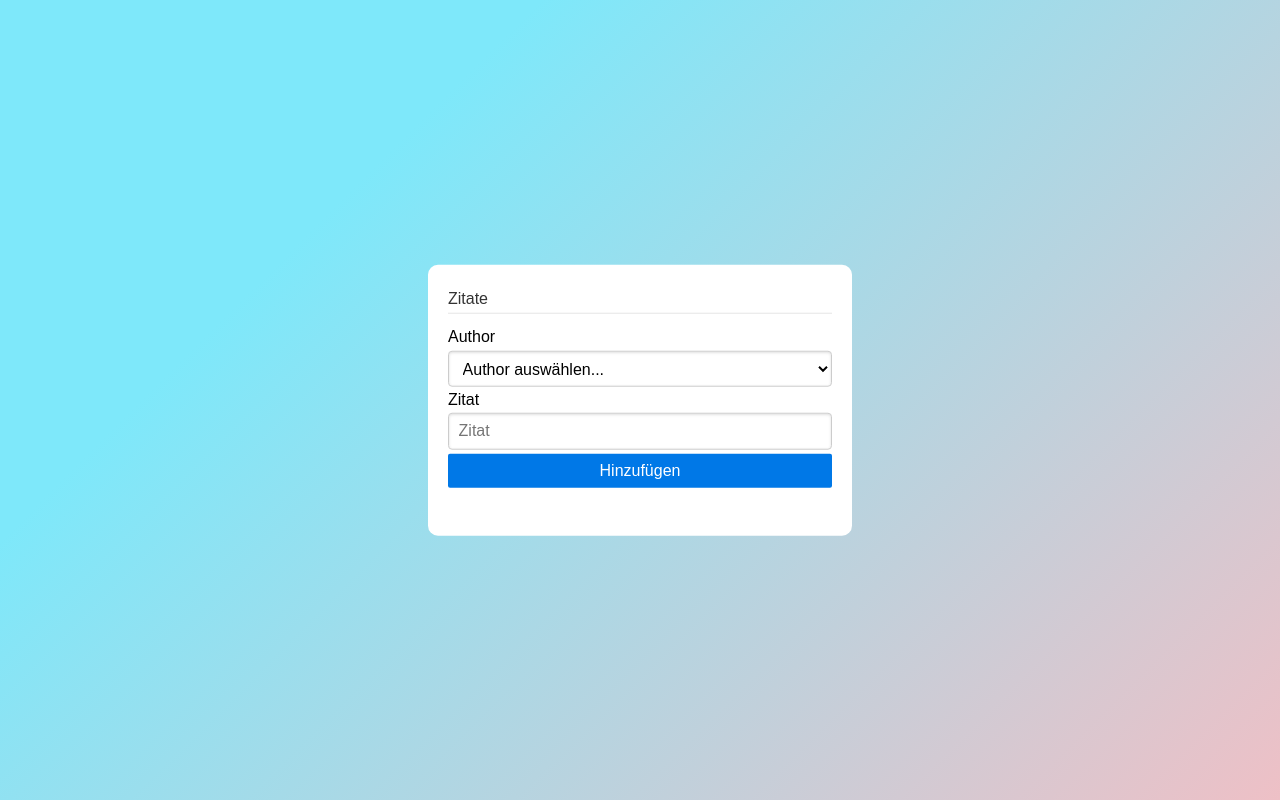
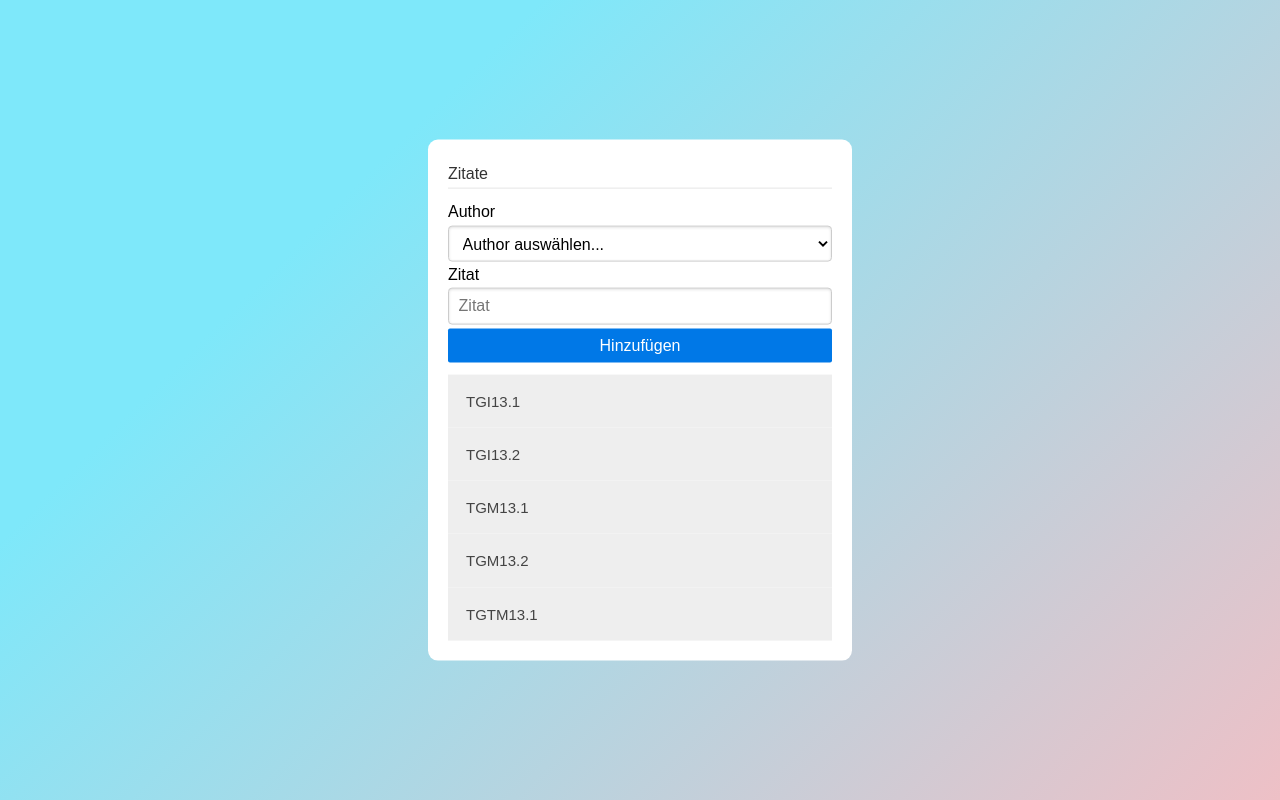
Before and after one commit to melvars/abitur2021, a website: page quotes/public/index.html in a window 1280 px wide. Drawn offline with nearby package versions, Linux system fonts and the light colour scheme; no server answers.

Commit message:
Added oisjgoiesjgoseijgf

```diff
--- a/quotes/index.js
+++ b/quotes/index.js
@@ -22,7 +22,7 @@ app.post("/api/add", checkUser, async (req, res) => {
 
 app.get("/api/list", checkUser, async (req, res) => {
     const quotes = await db.query(
-        "SELECT quotes.id, name, middlename, surname, quote FROM quotes INNER JOIN users AS a ON author_id = a.id ORDER BY name"
+        "SELECT q.id, a.name, a.middlename, a.surname, q.quote, c.name AS class FROM quotes AS q INNER JOIN users AS a ON author_id = a.id INNER JOIN class AS c ON a.class_id = c.id ORDER BY a.name"
     );
     res.json(quotes);
 });
--- a/quotes/public/index.html
+++ b/quotes/public/index.html
@@ -26,7 +26,16 @@
                 </fieldset>
             </form>
 
-            <ul id="quotes"></ul>
+            <button id="open_TGI13.1">TGI13.1</button>
+            <ul style="display: none;" id="TGI13.1"></ul>
+            <button id="open_TGI13.2">TGI13.2</button>
+            <ul style="display: none;" id="TGI13.2"></ul>
+            <button id="open_TGM13.1">TGM13.1</button>
+            <ul style="display: none;" id="TGM13.1"></ul>
+            <button id="open_TGM13.2">TGM13.2</button>
+            <ul style="display: none;" id="TGM13.2"></ul>
+            <button id="open_TGTM13.1">TGTM13.1</button>
+            <ul style="display: none;" id="TGTM13.1"></ul>
         </div>
 
         <script src="script.js" charset="utf-8"></script>
--- a/quotes/public/script.js
+++ b/quotes/public/script.js
@@ -1,5 +1,4 @@
 const dropdown = document.getElementById("author");
-const quotes = document.getElementById("quotes");
 
 dropdown.insertAdjacentHTML("beforeend", '<option selected="true" disabled>Author auswählen...</option>');
 
@@ -16,12 +15,14 @@ function appendOption(response) {
 
 function appendQuote(response) {
     response.forEach((elem) => {
-        quotes.insertAdjacentHTML(
-            "beforeend",
-            `<li>${elem["name"]} ${elem["middlename"] ? elem["middlename"] : " "}${elem["surname"]}: ${
-                elem["quote"]
-            }</li>`
-        );
+        document
+            .getElementById(elem["class"])
+            .insertAdjacentHTML(
+                "beforeend",
+                `<li>${elem["name"]} ${elem["middlename"] ? elem["middlename"] : " "}${elem["surname"]}: ${
+                    elem["quote"]
+                }</li>`
+            );
     });
 }
 
@@ -32,3 +33,12 @@ fetch("/auth/api/list")
 fetch("/quotes/api/list")
     .then((response) => response.json())
     .then((response) => appendQuote(response));
+
+const classes = ["TGI13.1", "TGI13.2", "TGM13.1", "TGM13.2", "TGTM13.1"];
+classes.forEach((clazz) => {
+    document.getElementById("open_" + clazz).addEventListener("click", () => {
+        const ul = document.getElementById(clazz);
+        if (ul.style.display === "none") ul.style.display = "block";
+        else ul.style.display = "none";
+    });
+});
--- a/quotes/public/style.css
+++ b/quotes/public/style.css
@@ -22,6 +22,18 @@ div {
     background: white;
 }
 
+button:not([type="submit"]) {
+    background-color: #eee;
+    color: #444;
+    cursor: pointer;
+    padding: 18px;
+    width: 100%;
+    border: none;
+    text-align: left;
+    outline: none;
+    font-size: 15px;
+}
+
 input,
 button,
 select {
```
